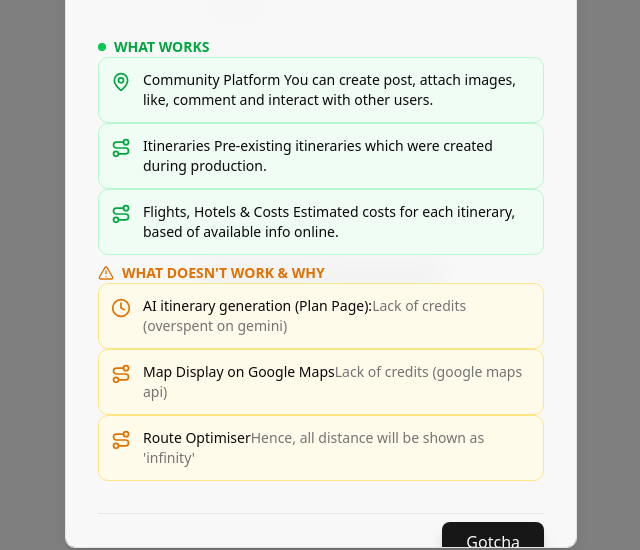
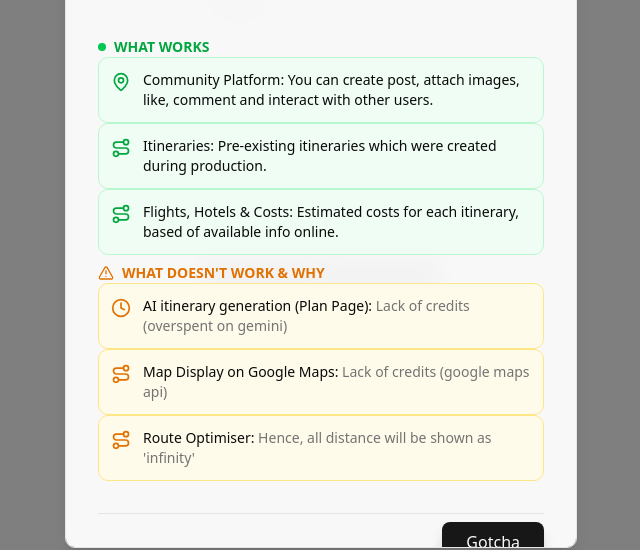
Before and after one commit to sabersmash1412/BonVoyage, a Next.js app: page /login in a window 1280 px wide. Shown: the part 212-762 px from the top of the page, without its empty margins (319-959 px from the left). Built offline with nearby package versions, Linux system fonts and the light colour scheme.

Commit message:
Fix disclaimer issues

```diff
--- a/src/components/layout/Disclaimer.tsx
+++ b/src/components/layout/Disclaimer.tsx
@@ -13,20 +13,7 @@ import {
 import { ShieldCheck, MapPin, Route, Clock, AlertTriangle, Wrench } from "lucide-react"
 
 export function HomeDisclaimer() {
-  const [open, setOpen] = useState(false)
-
-  useEffect(() => {
-    // Check if user already accepted terms
-    const hasAccepted = localStorage.getItem("disclaimer_accepted")
-    if (!hasAccepted) {
-      setOpen(true)
-    }
-  }, [])
-
-  const handleAccept = () => {
-    localStorage.setItem("disclaimer_accepted", "true")
-    setOpen(false)
-  }
+  const [open, setOpen] = useState(true)
 
   return (
     <AlertDialog open={open} onOpenChange={setOpen}>
@@ -55,21 +42,21 @@ export function HomeDisclaimer() {
             <div className="flex gap-3 items-start p-3 rounded-lg bg-green-50 dark:bg-green-950/20 border border-green-200 dark:border-green-800">
               <MapPin className="h-5 w-5 text-green-600 dark:text-green-500 shrink-0 mt-0.5" />
               <p className="text-sm">
-                <strong className="text-foreground font-medium">Community Platform</strong> You can create post, attach images, like, comment and interact with other users.
+                <strong className="text-foreground font-medium">Community Platform: </strong> You can create post, attach images, like, comment and interact with other users.
               </p>
             </div>
 
             <div className="flex gap-3 items-start p-3 rounded-lg bg-green-50 dark:bg-green-950/20 border border-green-200 dark:border-green-800">
               <Route className="h-5 w-5 text-green-600 dark:text-green-500 shrink-0 mt-0.5" />
               <p className="text-sm">
-                <strong className="text-foreground font-medium">Itineraries</strong> Pre-existing itineraries which were created during production.
+                <strong className="text-foreground font-medium">Itineraries: </strong> Pre-existing itineraries which were created during production.
               </p>
             </div>
 
             <div className="flex gap-3 items-start p-3 rounded-lg bg-green-50 dark:bg-green-950/20 border border-green-200 dark:border-green-800">
               <Route className="h-5 w-5 text-green-600 dark:text-green-500 shrink-0 mt-0.5" />
               <p className="text-sm">
-                <strong className="text-foreground font-medium">Flights, Hotels & Costs</strong> Estimated costs for each itinerary, based of available info online.
+                <strong className="text-foreground font-medium">Flights, Hotels & Costs: </strong> Estimated costs for each itinerary, based of available info online.
               </p>
             </div>
           </div>
@@ -84,7 +71,7 @@ export function HomeDisclaimer() {
             <div className="flex gap-3 items-start p-3 rounded-lg bg-amber-50 dark:bg-amber-950/20 border border-amber-200 dark:border-amber-800">
               <Clock className="h-5 w-5 text-amber-600 dark:text-amber-500 shrink-0 mt-0.5" />
               <div className="text-sm">
-                <strong className="text-foreground font-medium">AI itinerary generation (Plan Page):</strong>
+                <strong className="text-foreground font-medium">AI itinerary generation (Plan Page): </strong>
                 <span className="text-muted-foreground">Lack of credits (overspent on gemini)</span>
               </div>
             </div>
@@ -92,7 +79,7 @@ export function HomeDisclaimer() {
             <div className="flex gap-3 items-start p-3 rounded-lg bg-amber-50 dark:bg-amber-950/20 border border-amber-200 dark:border-amber-800">
               <Route className="h-5 w-5 text-amber-600 dark:text-amber-500 shrink-0 mt-0.5" />
               <div className="text-sm">
-                <strong className="text-foreground font-medium">Map Display on Google Maps</strong>
+                <strong className="text-foreground font-medium">Map Display on Google Maps: </strong>
                 <span className="text-muted-foreground">Lack of credits (google maps api)</span>
               </div>
             </div>
@@ -100,7 +87,7 @@ export function HomeDisclaimer() {
             <div className="flex gap-3 items-start p-3 rounded-lg bg-amber-50 dark:bg-amber-950/20 border border-amber-200 dark:border-amber-800">
               <Route className="h-5 w-5 text-amber-600 dark:text-amber-500 shrink-0 mt-0.5" />
               <div className="text-sm">
-                <strong className="text-foreground font-medium">Route Optimiser</strong>
+                <strong className="text-foreground font-medium">Route Optimiser: </strong>
                 <span className="text-muted-foreground">Hence, all distance will be shown as 'infinity'</span>
               </div>
             </div>
@@ -109,7 +96,7 @@ export function HomeDisclaimer() {
 
         <AlertDialogFooter className="sm:justify-end gap-2 pt-2 border-t">
           <AlertDialogAction
-            onClick={handleAccept}
+            onClick={() => setOpen(false)}
             className="w-full sm:w-auto px-6 py-5 rounded-md shadow-lg shadow-primary/20 text-base"
           >
             Gotcha
```
